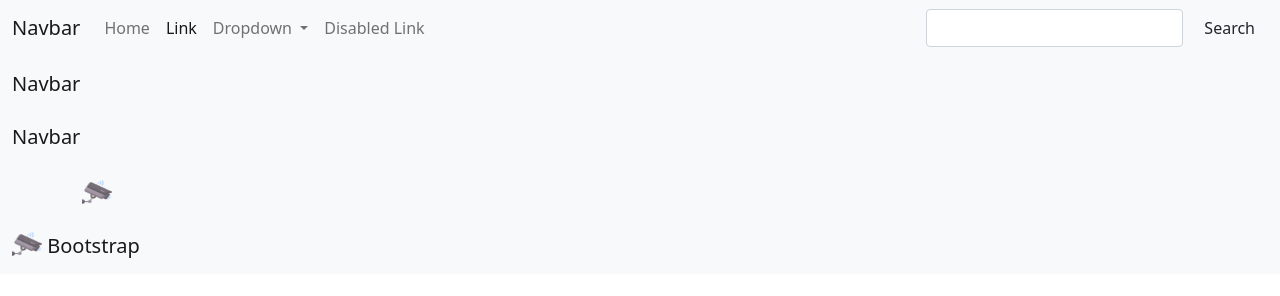
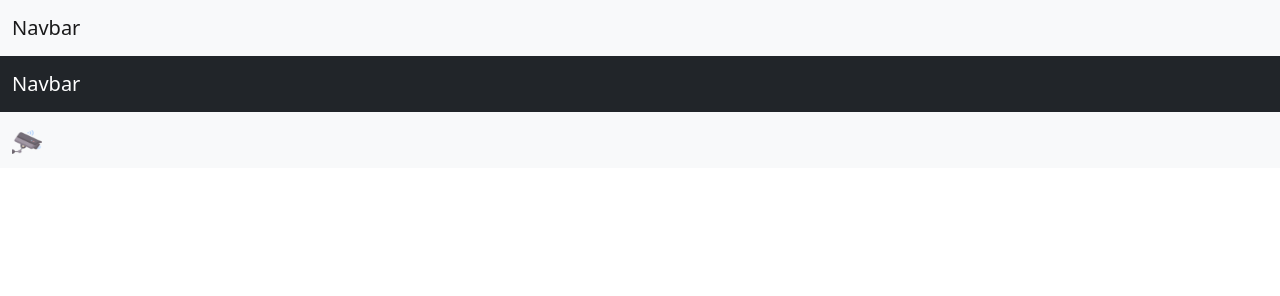
Before and after one commit to ovie009/Bootstrap, a plain HTML site: page index.html in a window 1280 px wide. Drawn offline with nearby package versions, Linux system fonts and the light colour scheme.

Commit message:
basic navbar layout

```diff
--- a/index.html
+++ b/index.html
@@ -10,70 +10,25 @@
 <body>
 
     <!--BASIC NAVBAR -->
-    <!-- bg-dark, make nav bagkground dark -->
-    <!-- navbar-dark, make nav text, links, buttons e.t.c light and visible in a dark background-->
-    <!-- bg-light, make nav bagkground light -->
-    <!-- navbar-light, make nav text, links, buttons e.t.c dark and visible in a light background-->
-    <nav class="navbar navbar-expand-lg navbar-light bg-light">
-        <!-- container always 100% width at all screen sizes -->
+    <!-- navbar brand as a kink -->
+    <nav class="navbar navbar-light bg-light">
         <div class="container-fluid">
             <a href="#" class="navbar-brand">Navbar</a>
-            <button class="navbar-toggler" type="button" data-bs-toggle="collapse" data-bs-target="#navbarSupportedContent" aria-controls="navbarSupportedContent" aria-expanded="false" aria-label="Toggle navigation">
-                <span class="navbar-toggler-icon"></span>
-            </button>
-            <div class="collapse navbar-collapse" id="navbarSupportedContent">
-                <ul class="navbar-nav me-auto n=mb-2 mb-lg-0">
-                    <li class="nav-item"><a href="#" class="nav-link" aria-current="page">Home</a></li>
-                    <li class="nav-item"><a href="#" class="nav-link active">Link</a></li>
-                    <li class="nav-item dropdown">
-                        <a href="#" id="navbarDropdown" class="nav-link dropdown-toggle" role="button" data-bs-toggle="dropdown" aria-expanded="false">
-                            Dropdown
-                        </a>
-                        <ul class="dropdown-menu" aria-labelledby="navbarDropdown">
-                            <li><a href="#" class="dropdown-item">Action</a></li>
-                            <li><a href="#" class="dropdown-item">Another action</a></li>
-                            <li><hr class="dropdown-divider"></hr></li>
-                            <li><a href="#" class="dropdown-item">Something else here</a></li>
-                        </ul>
-                    </li>
-                    <li class="nav-item disabled"><a href="#" class="nav-link">Disabled Link</a></li>
-                </ul>
-                <form class="d-flex">
-                    <input type="search" name="search" id="search" class="form-control me-2" aria-label="Search">
-                    <button type="submit" class="btn btn-outline-succecc">Search</button>
-                </form>
-            </div>
         </div>
     </nav>
 
-    <!-- Brand -->
-    <!-- As a link -->
-    <nav class="navbar navbar-light bg-light">
+    <!-- navbar brand as a heading -->
+    <nav class="navbar navbar-dark bg-dark">
         <div class="container-fluid">
-        <a class="navbar-brand" href="#">Navbar</a>
+            <span class="navbar-brand">Navbar</span>
         </div>
     </nav>
 
-    <!-- As a heading -->
+    <!-- navbar brand as an image -->
     <nav class="navbar navbar-light bg-light">
         <div class="container-fluid">
-        <span class="navbar-brand mb-0 h1">Navbar</span>
-        </div>
-    </nav>
-
-    <nav class="navbar navbar-light bg-light">
-        <div class="container">
-            <a class="navbar-brand" href="#">
-            <img src="assets/surveillance.png" alt="" width="30" height="24">
-            </a>
-        </div>
-    </nav>
-
-    <nav class="navbar navbar-light bg-light">
-        <div class="container-fluid">
-            <a class="navbar-brand" href="#">
-            <img src="assets/surveillance.png" alt="" width="30" height="24" class="d-inline-block align-text-top">
-            Bootstrap
+            <a href="#" class="navbar-brand">
+                <img src="assets/surveillance.png" alt="survelliance icon" width="30" height="24">
             </a>
         </div>
     </nav>
```
